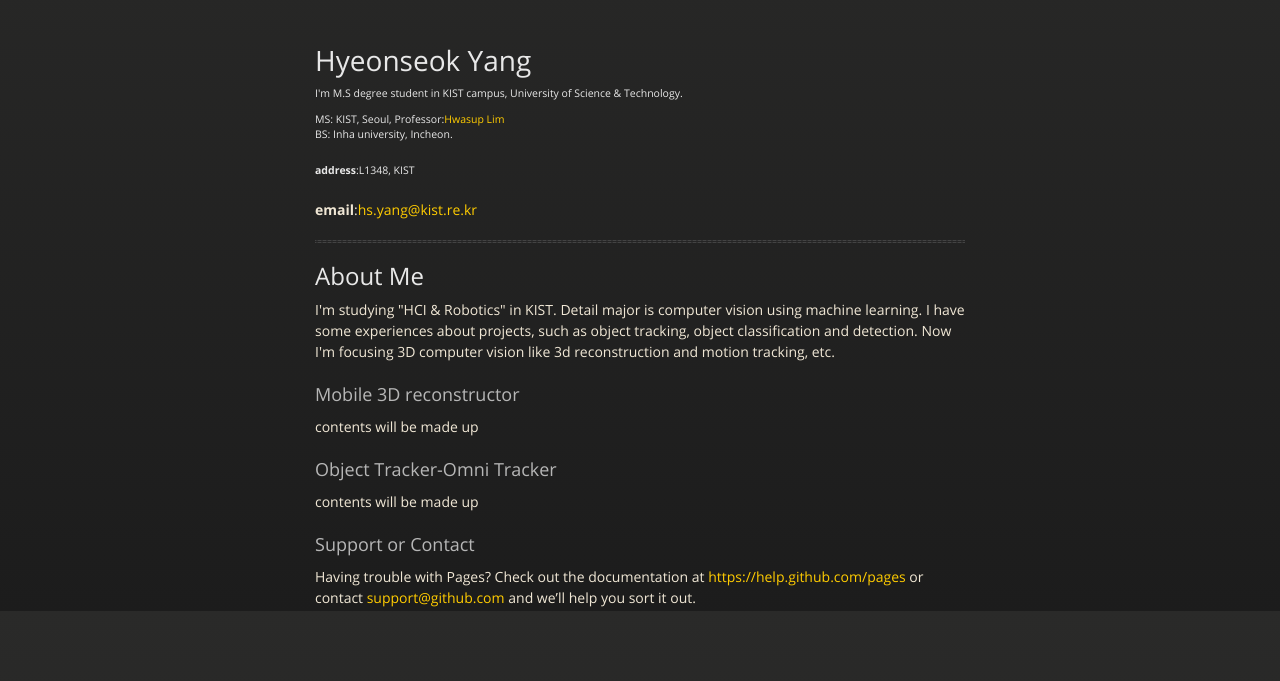
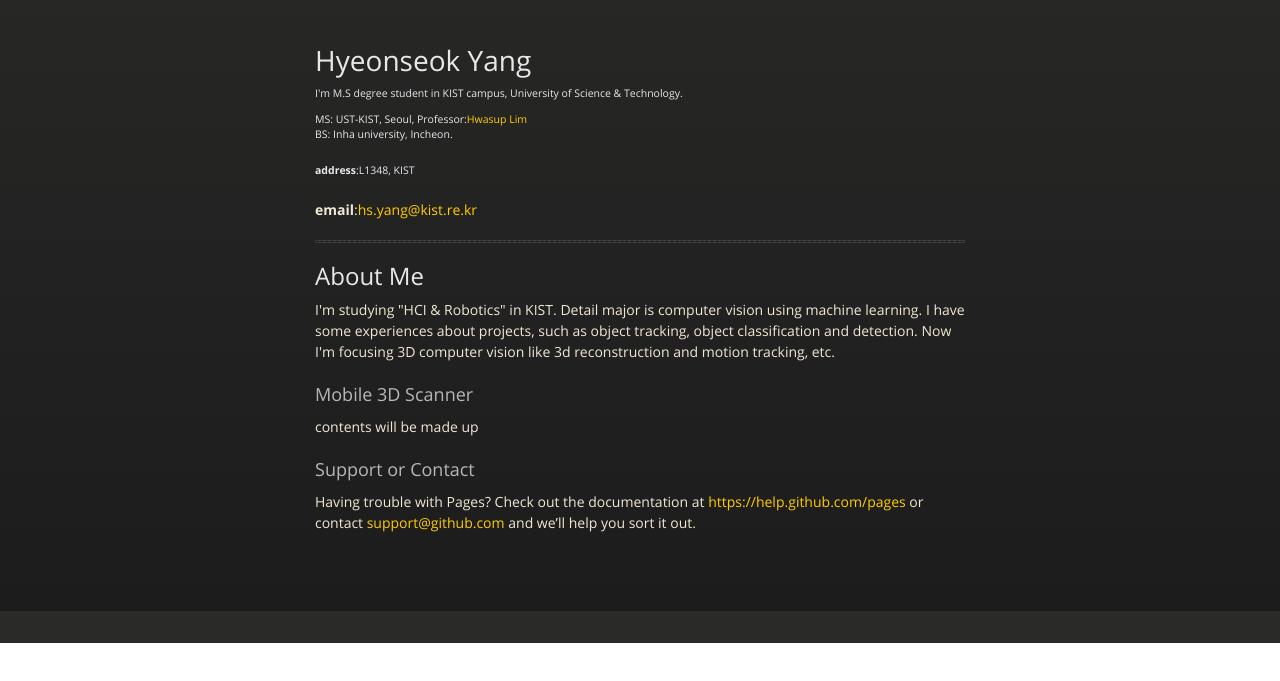
Before and after one commit to HubertYang/hubertyang.github.com, a plain HTML site: page index.html in a window 1280 px wide. Shown: the part 189-870 px from the top of the page. After the commit the page ends 832 px from the top, so only its background shows below. Drawn offline with nearby package versions, Linux system fonts and the light colour scheme.

Commit message:
changed list and univ's name

```diff
--- a/index.html
+++ b/index.html
@@ -43,7 +43,7 @@
 
 <h6>
 <a id="educations-and-experiences" class="anchor" href="#educations-and-experiences" aria-hidden="true"><span class="octicon octicon-link"></span></a>
-<p>MS: KIST, Seoul, Professor:<a href="http://161.122.38.12/wiki/hslim">Hwasup Lim</a>
+<p>MS: UST-KIST, Seoul, Professor:<a href="http://161.122.38.12/wiki/hslim">Hwasup Lim</a>
 <br>BS: Inha university, Incheon.</p></h6>
 
 <h6>
@@ -61,14 +61,11 @@
  Now I'm focusing 3D computer vision like 3d reconstruction and motion tracking, etc. </p>
 
  <h3>
-<a id="mobile_3d" class="anchor" href="#mobile_3d" aria-hidden="true"><span class="octicon octicon-link"></span></a>Mobile 3D reconstructor</h3>
+<a id="mobile_3d" class="anchor" href="#mobile_3d" aria-hidden="true"><span class="octicon octicon-link"></span></a>Mobile 3D Scanner</h3>
 
 <p>contents will be made up</p>
 
 <h3>
-<a id="omni-tracker" class="anchor" href="#omni-tracker" aria-hidden="true"><span class="octicon octicon-link"></span></a>Object Tracker-Omni Tracker</h3>
-
-<p>contents will be made up</p>
 
 
 
```
